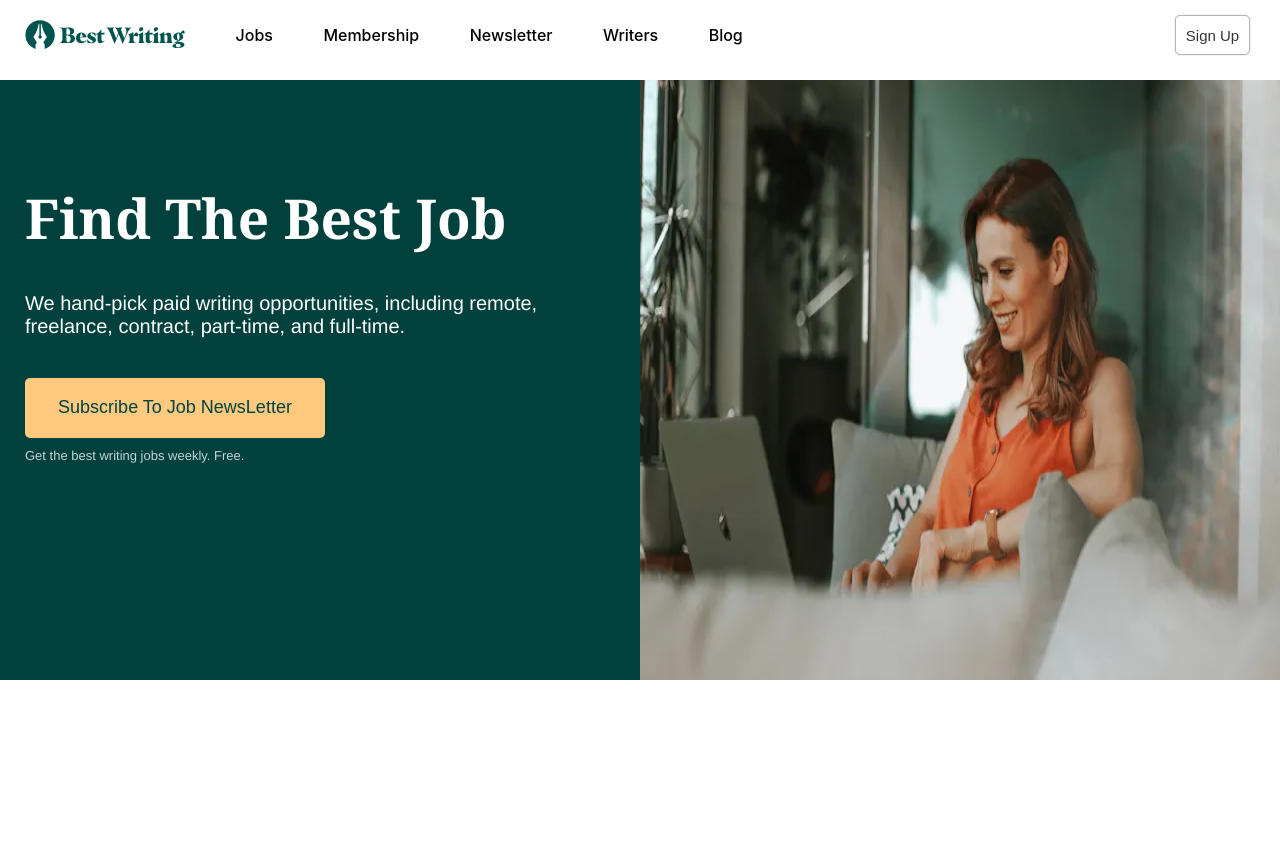
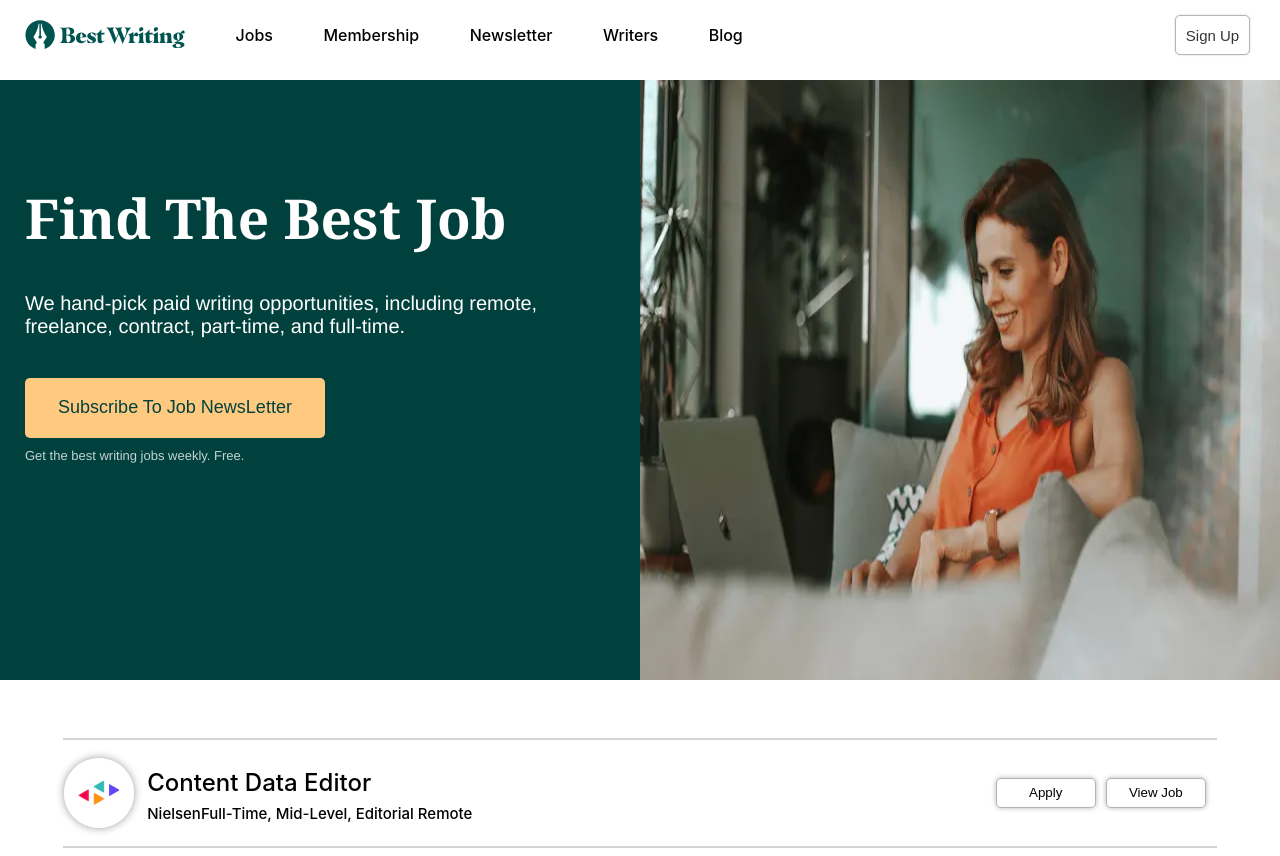
Before and after one commit to charybandoju97/WebDevelopmentObina, a React (Create React App) app in the folder frontendteact/: page / in a window 1280 px wide. Before the commit the page ends 800 px from the top, so only its background shows below. Built offline with nearby package versions, Linux system fonts and the light colour scheme.

Commit message:
Profiles updated

```diff
--- a/frontendteact/src/Components/Header/Header.js
+++ b/frontendteact/src/Components/Header/Header.js
@@ -1,5 +1,6 @@
 import './Header.css';
 import logo from '../../Assets/logo.svg';
+
 function Header()
 {
    return (
--- /dev/null
+++ b/frontendteact/src/Components/JobProfiles/JobProfile.css
@@ -0,0 +1,60 @@
+.JobProfileContainer
+{
+    display: flex;
+    justify-content: flex-start;
+    align-items: center;
+    flex-direction: column;
+    width:100%;
+    margin-top:50px;
+}
+.ProfileSection
+{
+    display: flex;
+    justify-content: space-between;
+    align-items: center;
+    width:90%;
+}
+.imageIcon
+{
+    border-radius:999px;
+    box-shadow:0px 0px 8px rgba(0, 0, 0, 0.4);
+    margin-left:0px;
+}
+.ProfileHeadingSection
+{
+    margin-left:-500px;
+}
+.ProfileHeadingSection h2
+{
+    font-weight:500;
+}
+.ProfileHeadingSection h3
+{
+    font-weight:500;
+    font-size: 15px;
+    margin-top:-13px;
+}
+.ProfileLine
+{
+    height:0px;
+    border:1px solid rgba(128, 128, 128, 0.34);
+    width:90%;
+}
+.ProfileButtons
+{
+    width:20%;
+    display: flex;
+    justify-content: space-evenly;
+    align-items: center;
+}
+.ProfileButtons button
+{
+    background-color:transparent;
+    border-radius:3px;
+    border: none;
+    width:100px;
+    height:30px;
+    border: 1px solid rgba(0, 0, 0, 0.299);
+    border-radius: 5px;
+    box-shadow: 0px 0px 5px  rgba(0, 0, 0, 0.299);
+}
--- /dev/null
+++ b/frontendteact/src/Components/JobProfiles/JobProfile.js
@@ -0,0 +1,25 @@
+import './JobProfile.css';
+import neilsen from '../../Assets/nielsen.webp';
+
+function JobProfile()
+{
+    return (
+        <div className="JobProfileContainer">
+               <hr className="ProfileLine"/>
+            <div className="ProfileSection">
+
+                <img src={neilsen} width="70" height="70" className="imageIcon"/>
+                <div className="ProfileHeadingSection">
+                    <h2>Content Data Editor</h2>
+                    <h3>NielsenFull-Time, Mid-Level, Editorial Remote</h3>
+                </div>
+                <div className="ProfileButtons">
+                    <button>Apply</button>
+                    <button>View Job</button>
+                </div>
+            </div>
+            <hr className="ProfileLine"/>
+        </div>
+    );
+}
+export default JobProfile;
--- a/frontendteact/src/Pages/LandingPage/Landing.js
+++ b/frontendteact/src/Pages/LandingPage/Landing.js
@@ -2,6 +2,8 @@ import Header from '../../Components/Header/Header.js';
 import './Landing.css';
 import lines from '../../Assets/backgroundlines.png';
 import women from '../../Assets/woman.webp';
+import JobProfile from '../../Components/JobProfiles/JobProfile.js';
+
 function Landing()
 {
    return (
@@ -21,12 +23,10 @@ function Landing()
             </div>
             <div className='BannerSubTwo'>
             <img src={women} width="100%" height="100%"/>
-
             </div>
-
         </div>
+        <JobProfile/>
     </div>
    );
 }
-
 export default Landing;
```
Also changed, not shown: frontendteact/src/Assets/nielsen.webp (added).
